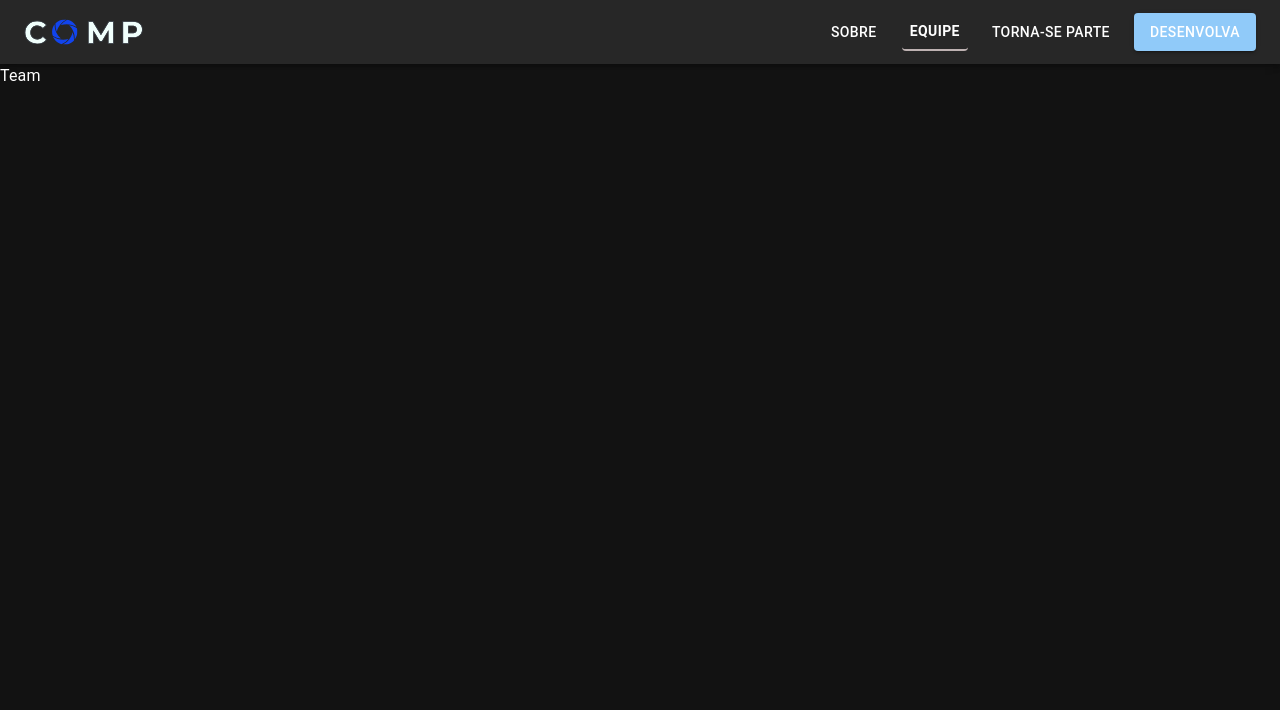
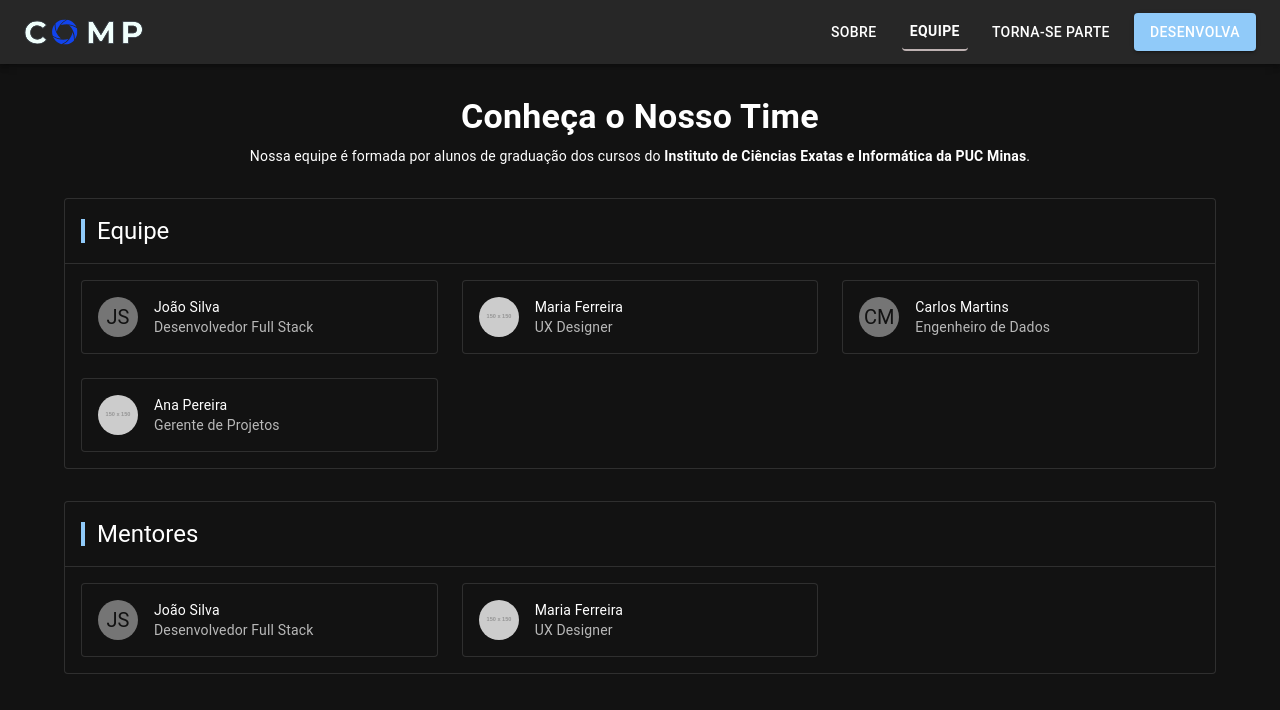
Before and after one commit to EJ-ICEI-PUC-Minas/comp-website, a React (Vite) app: page /equipe in a window 1280 px wide. Shown: the top 710 px of the page. Built offline with nearby package versions, Linux system fonts and the light colour scheme.

Commit message:
Team Page

```diff
--- /dev/null
+++ b/data/members.js
@@ -0,0 +1,77 @@
+export const team = [
+  {
+    id: 1,
+    name: 'João',
+    surname: 'Silva',
+    role: 'Desenvolvedor Full Stack',
+    imageProfile: '',
+    course: 'Engenharia de Computação',
+    description: 'Desenvolvedor apaixonado por tecnologia e soluções inovadoras.',
+    instagramUrl: 'https://www.instagram.com/joao_silva',
+    githubUrl: 'https://github.com/joaosilva',
+    linkedinUrl: 'https://www.linkedin.com/in/joaosilva',
+  },
+  {
+    id: 2,
+    name: 'Maria',
+    surname: 'Ferreira',
+    role: 'UX Designer',
+    imageProfile: 'https://via.placeholder.com/150',
+    course: 'Design Digital',
+    description: 'Especialista em experiência do usuário e interfaces intuitivas.',
+    instagramUrl: 'https://www.instagram.com/maria_ferreira',
+    githubUrl: '',
+    linkedinUrl: 'https://www.linkedin.com/in/mariaferreira',
+  },
+  {
+    id: 3,
+    name: 'Carlos',
+    surname: 'Martins',
+    role: 'Engenheiro de Dados',
+    imageProfile: '', // Deixe vazio para usar o Avatar com iniciais
+    course: 'Ciência da Computação',
+    description: 'Especialista em análise e processamento de grandes volumes de dados.',
+    instagramUrl: 'https://www.instagram.com/carlos_martins',
+    githubUrl: 'https://github.com/carlosmartins',
+    linkedinUrl: 'https://www.linkedin.com/in/carlosmartins',
+  },
+  {
+    id: 4,
+    name: 'Ana',
+    surname: 'Pereira',
+    role: 'Gerente de Projetos',
+    imageProfile: 'https://via.placeholder.com/150', // Exemplo de URL de imagem
+    course: 'Administração de Empresas',
+    description: 'Líder experiente em gerenciamento de equipes e entrega de projetos de sucesso.',
+    instagramUrl: 'https://www.instagram.com/ana_pereira',
+    githubUrl: '', // Deixe vazio se não houver perfil
+    linkedinUrl: 'https://www.linkedin.com/in/anapereira',
+  },
+];
+
+export const mentors = [
+  {
+    id: 1,
+    name: 'João',
+    surname: 'Silva',
+    role: 'Desenvolvedor Full Stack',
+    imageProfile: '',
+    course: 'Engenharia de Computação',
+    description: 'Desenvolvedor apaixonado por tecnologia e soluções inovadoras.',
+    instagramUrl: 'https://www.instagram.com/joao_silva',
+    githubUrl: 'https://github.com/joaosilva',
+    linkedinUrl: 'https://www.linkedin.com/in/joaosilva',
+  },
+  {
+    id: 2,
+    name: 'Maria',
+    surname: 'Ferreira',
+    role: 'UX Designer',
+    imageProfile: 'https://via.placeholder.com/150',
+    course: 'Design Digital',
+    description: 'Especialista em experiência do usuário e interfaces intuitivas.',
+    instagramUrl: 'https://www.instagram.com/maria_ferreira',
+    githubUrl: '',
+    linkedinUrl: 'https://www.linkedin.com/in/mariaferreira',
+  },
+];
--- /dev/null
+++ b/src/components/ProfileCard.jsx
@@ -0,0 +1,124 @@
+import React, { useState } from 'react'
+import {
+  Card,
+  CardHeader,
+  Avatar,
+  Typography,
+  IconButton,
+  Box,
+  Dialog,
+  DialogTitle,
+  DialogContent,
+  DialogContentText,
+  DialogActions,
+  Button,
+} from '@mui/material'
+import { Instagram, GitHub, LinkedIn } from '@mui/icons-material'
+
+const ProfileCard = ({
+  name,
+  surname,
+  role,
+  imageProfile,
+  course,
+  description,
+  instagramUrl,
+  githubUrl,
+  linkedinUrl,
+}) => {
+  const [open, setOpen] = useState(false)
+
+  const getInitials = () => {
+    const initialName = name?.[0]?.toUpperCase() || ''
+    const initialSurname = surname?.[0]?.toUpperCase() || ''
+    return `${initialName}${initialSurname}`
+  }
+
+  const handleOpen = () => setOpen(true)
+  const handleClose = () => setOpen(false)
+
+  return (
+    <>
+      <Card
+        sx={{
+          cursor: 'pointer',
+          cursor: 'pointer',
+          transition: 'transform 0.2s, box-shadow 0.2s',
+          '&:hover': {
+            transform: 'scale(1.02)',
+            boxShadow: 6,
+          },
+        }}
+        onClick={handleOpen}
+        variant="outlined"
+      >
+        <CardHeader
+          avatar={
+            imageProfile ? (
+              <Avatar src={imageProfile} alt={`${name} ${surname}`} />
+            ) : (
+              <Avatar>{getInitials()}</Avatar>
+            )
+          }
+          title={`${name} ${surname}`}
+          subheader={role}
+        />
+      </Card>
+
+      <Dialog open={open} onClose={handleClose} fullWidth maxWidth="sm">
+        <DialogTitle>{`${name} ${surname}`}</DialogTitle>
+        <DialogContent dividers>
+          <DialogContentText component="div">
+            <Typography variant="subtitle1">Curso: {course}</Typography>
+            <Typography variant="body2" sx={{ marginTop: 1 }}>
+              {description}
+            </Typography>
+
+            <Box sx={{ display: 'flex', gap: 1, marginTop: 2 }}>
+              {instagramUrl && (
+                <IconButton
+                  component="a"
+                  href={instagramUrl}
+                  target="_blank"
+                  rel="noopener noreferrer"
+                  aria-label="Instagram"
+                >
+                  <Instagram />
+                </IconButton>
+              )}
+              {githubUrl && (
+                <IconButton
+                  component="a"
+                  href={githubUrl}
+                  target="_blank"
+                  rel="noopener noreferrer"
+                  aria-label="GitHub"
+                >
+                  <GitHub />
+                </IconButton>
+              )}
+              {linkedinUrl && (
+                <IconButton
+                  component="a"
+                  href={linkedinUrl}
+                  target="_blank"
+                  rel="noopener noreferrer"
+                  aria-label="LinkedIn"
+                >
+                  <LinkedIn />
+                </IconButton>
+              )}
+            </Box>
+          </DialogContentText>
+        </DialogContent>
+        <DialogActions>
+          <Button onClick={handleClose} variant="contained">
+            Fechar
+          </Button>
+        </DialogActions>
+      </Dialog>
+    </>
+  )
+}
+
+export default ProfileCard
--- /dev/null
+++ b/src/components/SectionContainer.jsx
@@ -0,0 +1,36 @@
+import React from 'react'
+import { Box, Divider, Paper } from '@mui/material'
+import SectionTitle from './SectionTitle'
+
+const SectionContainer = ({
+  title,
+  barColor,
+  titleBgColor = 'transparent',
+  contentPadding = { xs: 1, md: 2 },
+  children,
+}) => {
+  return (
+    <Paper
+      variant="outlined"
+      elevation={0}
+      sx={{
+        width: '100%',
+      }}
+    >
+      <Box
+        sx={{
+          padding: { xs: 1, md: 2 },
+          backgroundColor: titleBgColor,
+        }}
+      >
+        <SectionTitle title={title} barColor={barColor} />
+      </Box>
+
+      <Divider />
+
+      <Box sx={{ p: contentPadding }}>{children}</Box>
+    </Paper>
+  )
+}
+
+export default SectionContainer
--- /dev/null
+++ b/src/components/SectionTitle.jsx
@@ -0,0 +1,28 @@
+import React from 'react'
+import { Box, Typography } from '@mui/material'
+
+const SectionTitle = ({ title, barColor = 'primary.main', sx }) => {
+  return (
+    <Box
+      sx={{
+        display: 'flex',
+        alignItems: 'center',
+        gap: 1.5,
+        ...sx,
+      }}
+    >
+      {/* RECTANGLE  */}
+      <Box
+        sx={{
+          width: '4px',
+          height: '24px',
+          backgroundColor: barColor,
+        }}
+      />
+      {/* TITLE  */}
+      <Typography variant="h5">{title}</Typography>
+    </Box>
+  )
+}
+
+export default SectionTitle
--- a/src/pages/Team.jsx
+++ b/src/pages/Team.jsx
@@ -1,7 +1,73 @@
 import React from 'react'
+import { Grid2, Container, Typography, Box, Divider } from '@mui/material'
+import ProfileCard from '../components/ProfileCard'
+import { team, mentors } from '../../data/members.js'
+import SectionContainer from '../components/SectionContainer.jsx'
 
 const Team = () => {
-  return <div>Team</div>
+  return (
+    <>
+      <Container sx={{ padding: '32px 0' }}>
+        <Typography variant="h4" align="center" sx={{ fontWeight: 'bold' }}>
+          Conheça o Nosso Time
+        </Typography>
+        <Typography variant="body2" align="center" sx={{ pt: 1, pb: 4 }}>
+          Nossa equipe é formada por alunos de graduação dos cursos do{' '}
+          <strong>
+            Instituto de Ciências Exatas e Informática da PUC Minas
+          </strong>
+          .
+        </Typography>
+        <SectionContainer title="Equipe">
+          <Grid2
+            container
+            spacing={{ xs: 2, md: 3 }}
+            columns={{ xs: 4, sm: 8, md: 12 }}
+          >
+            {team.map((member) => (
+              <Grid2 item key={member.id} xs={12} sm={6} md={4} size={4}>
+                <ProfileCard
+                  name={member.name}
+                  surname={member.surname}
+                  role={member.role}
+                  imageProfile={member.imageProfile}
+                  course={member.course}
+                  description={member.description}
+                  instagramUrl={member.instagramUrl}
+                  githubUrl={member.githubUrl}
+                  linkedinUrl={member.linkedinUrl}
+                />
+              </Grid2>
+            ))}
+          </Grid2>
+        </SectionContainer>
+        <Box sx={{ my: 4 }} />
+        <SectionContainer title="Mentores">
+          <Grid2
+            container
+            spacing={{ xs: 2, md: 3 }}
+            columns={{ xs: 4, sm: 8, md: 12 }}
+          >
+            {mentors.map((member) => (
+              <Grid2 item key={member.id} xs={12} sm={6} md={4} size={4}>
+                <ProfileCard
+                  name={member.name}
+                  surname={member.surname}
+                  role={member.role}
+                  imageProfile={member.imageProfile}
+                  course={member.course}
+                  description={member.description}
+                  instagramUrl={member.instagramUrl}
+                  githubUrl={member.githubUrl}
+                  linkedinUrl={member.linkedinUrl}
+                />
+              </Grid2>
+            ))}
+          </Grid2>
+        </SectionContainer>
+      </Container>
+    </>
+  )
 }
 
 export default Team
```
